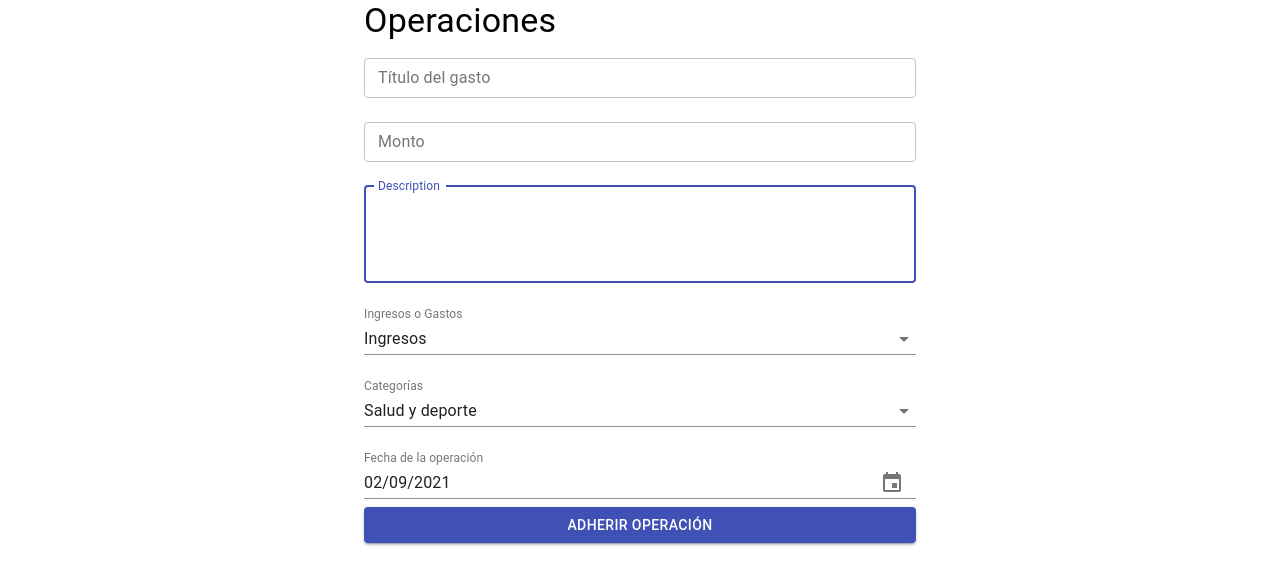
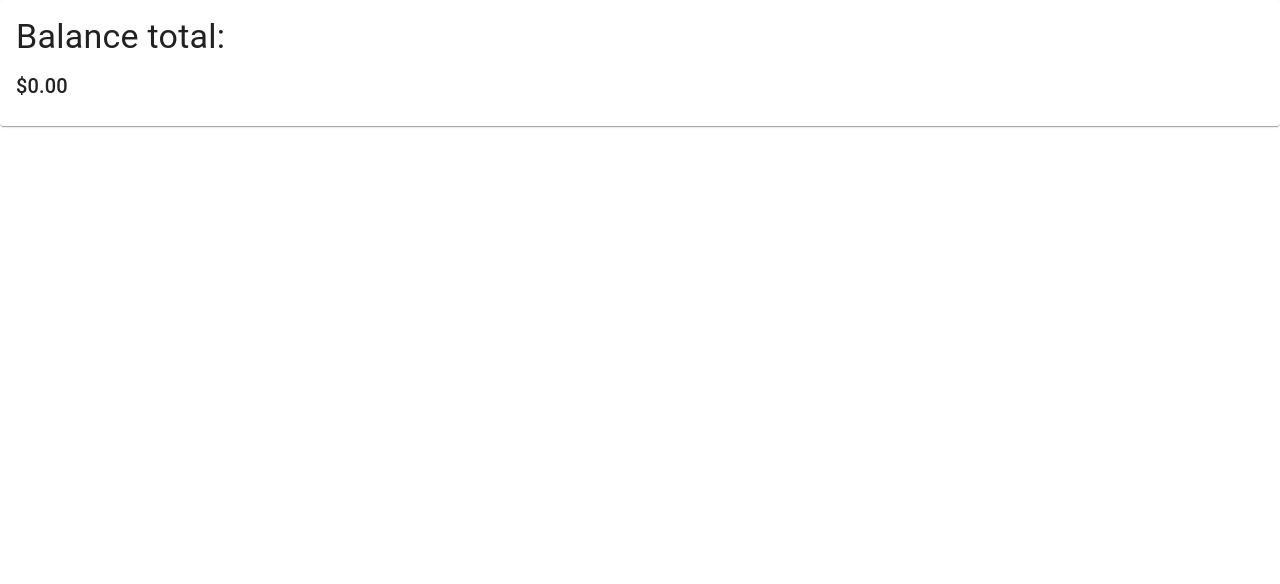
Before and after one commit to Alanoterohs/expense-tracker-PERN, a JavaScript app in the folder client/: page / in a window 1280 px wide. Shown: the top 584 px of the page. Built offline with nearby package versions, Linux system fonts and the light colour scheme; the HTML template or start-up script is replaced by a standard one.

Commit message:
card Balance

```diff
--- a/client/src/App.js
+++ b/client/src/App.js
@@ -1,9 +1,9 @@
-import Form from './components/formOperations/form';
+import Balance from './components/balance/Balance';
 
 function App() {
   return (
     <div className="App">
-      <Form/>
+      <Balance/>
     </div>
   );
 }
--- /dev/null
+++ b/client/src/components/balance/Balance.js
@@ -0,0 +1,22 @@
+import {
+  Card,
+  CardContent,
+  Grid,
+  Typography,
+} from '@material-ui/core';
+
+function Balance() {
+  return (
+    <Grid>
+      <Card>
+          <CardContent>
+          <Typography variant="h4"
+            gutterBottom> Balance total: </Typography>
+          <Typography variant="h6" > $0.00 </Typography>
+        </CardContent>
+      </Card>
+    </Grid>
+  );
+}
+
+export default Balance;
```
